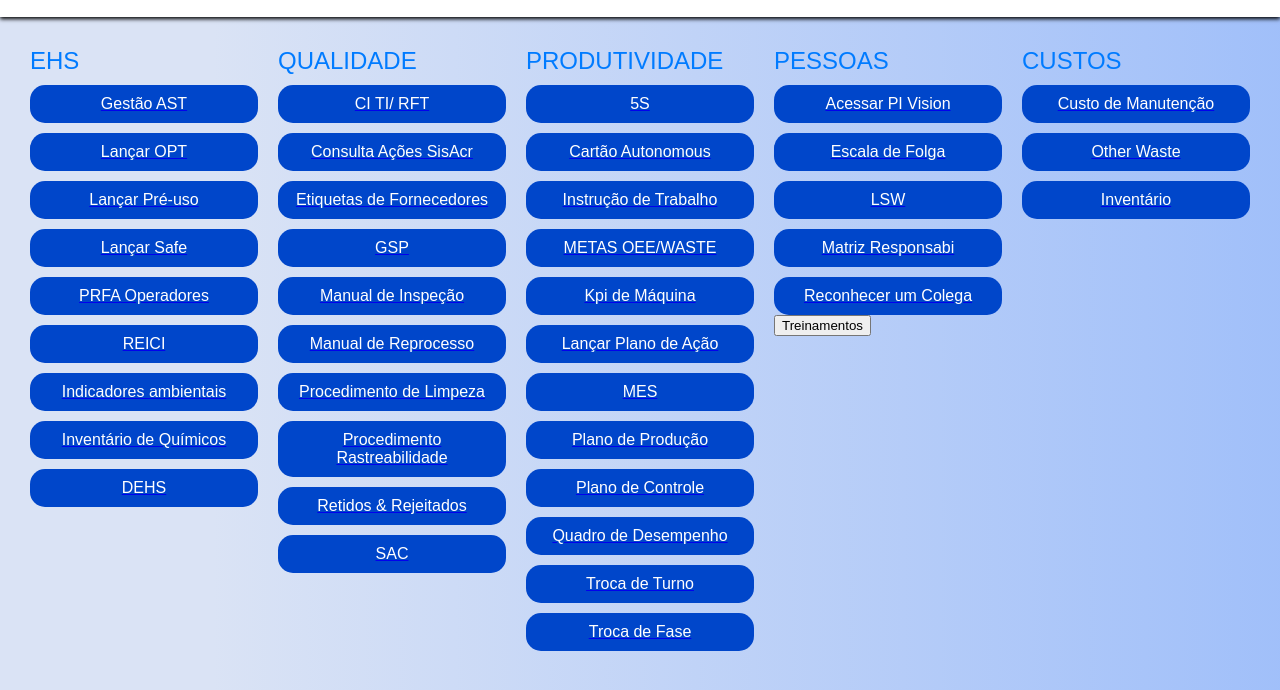
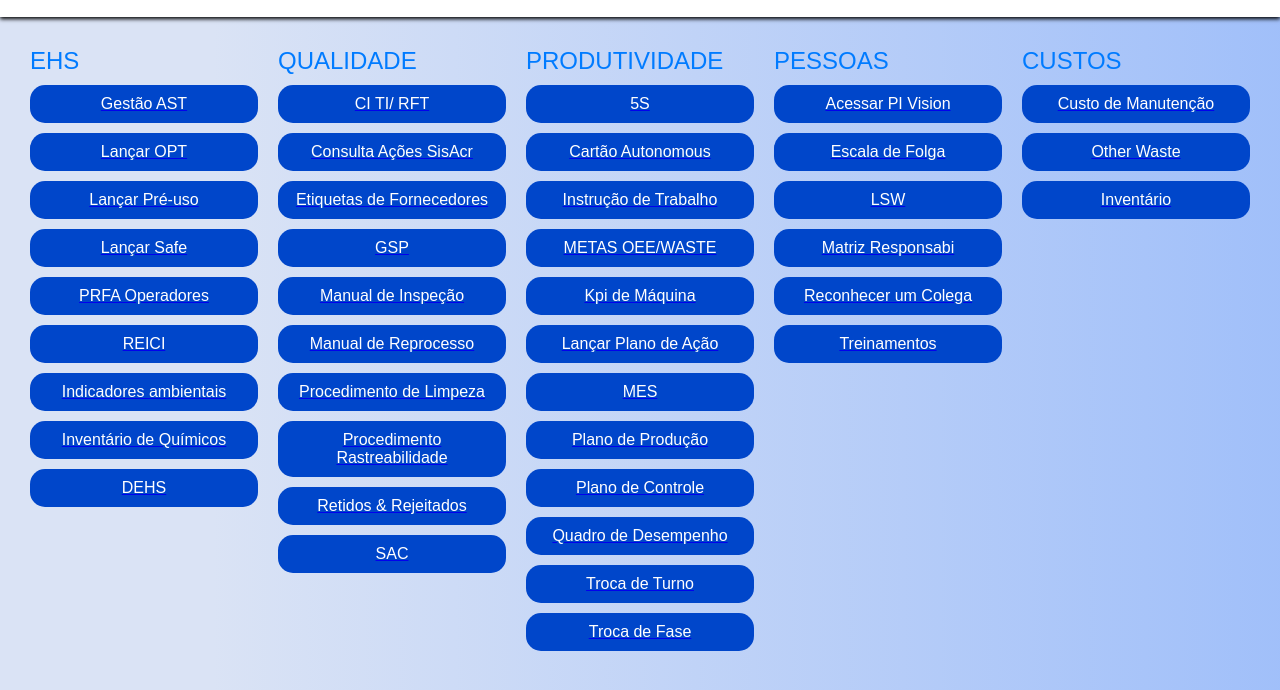
Before and after one commit to l24427/MelhoriaContinua_Enc4, a plain HTML site: page index.html in a window 1280 px wide. Shown: the part 110-800 px from the top of the page. Drawn offline with Linux system fonts and the light colour scheme.

Commit message:
Update index.html

```diff
--- a/index.html
+++ b/index.html
@@ -188,9 +188,9 @@
                     <button class="button">Reconhecer um Colega</button>
                 </a>
 
-                <a href="https://app.powerbi.com/groups/cfca818e-1113-48e2-bbd6-c682dd473fb8/reports/b851353d-d70d-42a3-9200-2d794535b7a7/a5d2a35ebdabf993d8c9?experience=power-bi" target="_blank"> <button
-                        class="Conteudo-principal-escrito-botao" style="text-decoration:none" target="_blank">Treinamentos
-                        </button></a>
+                <a target="_blank" href="https://app.powerbi.com/groups/cfca818e-1113-48e2-bbd6-c682dd473fb8/reports/b851353d-d70d-42a3-9200-2d794535b7a7/a5d2a35ebdabf993d8c9?experience=power-bi">
+                    <button class="button">Treinamentos</button>
+                </a>
 
                 </a>
             </div>
```
